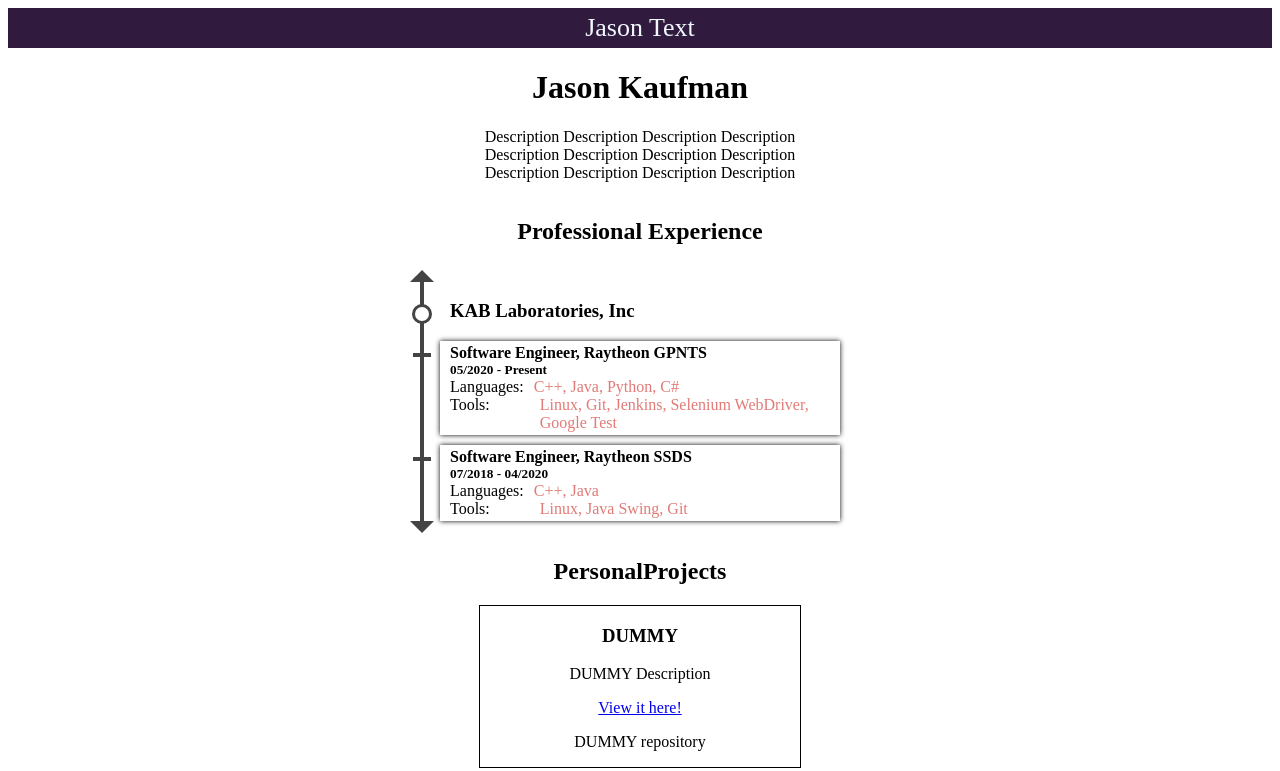
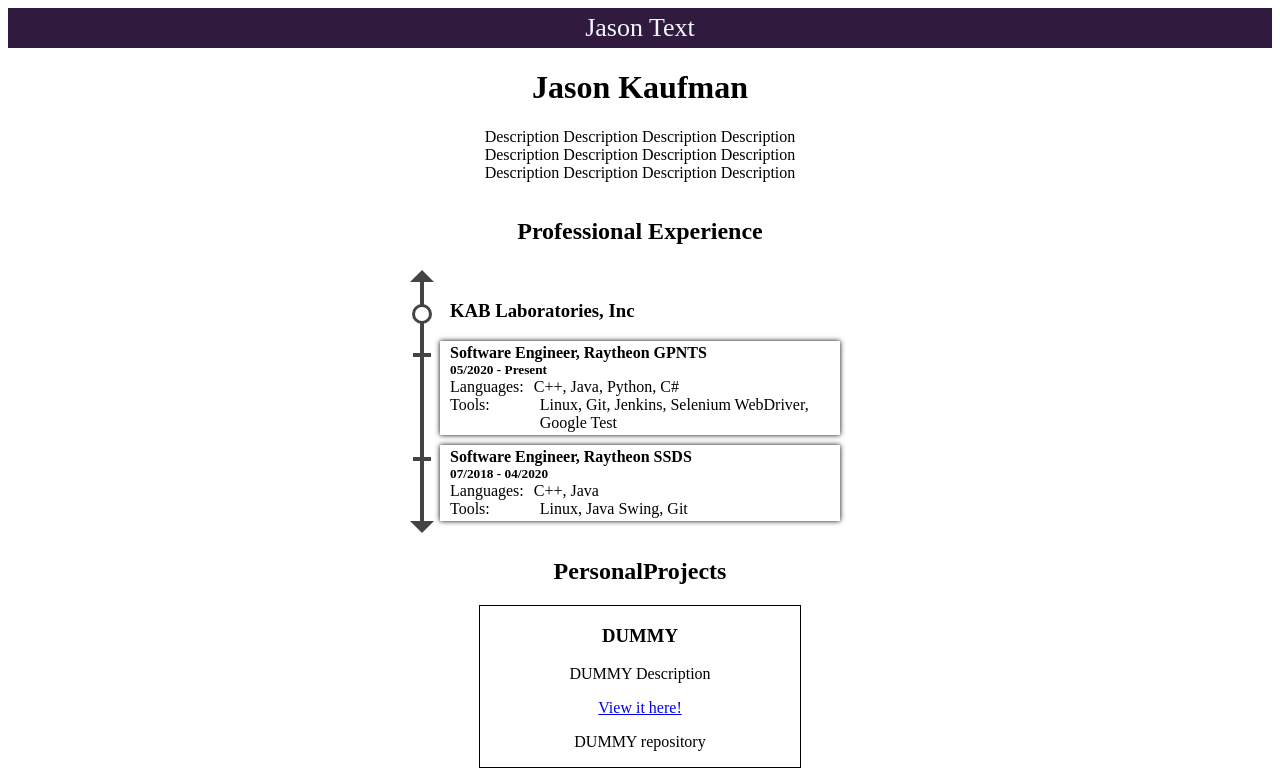
Before and after one commit to jmkaufman/Portfolio, a React (Create React App) app in the folder client/: page / in a window 1280 px wide. Shown: the top 771 px of the page. Built offline with nearby package versions, Linux system fonts and the light colour scheme; the HTML template or start-up script is replaced by a standard one.

Commit message:
Removed font colors from languages and tools.

```diff
--- a/client/src/stylesheets/Block.css
+++ b/client/src/stylesheets/Block.css
@@ -73,12 +73,10 @@
 
 .history-block .info .languages {
   margin-left: 10px;
-  color:#e17b77;
 }
 
 .history-block .info .tools {
   margin-left: 50px;
-  color:#e17b77;
 }
 
 .history-block .circle {
```
